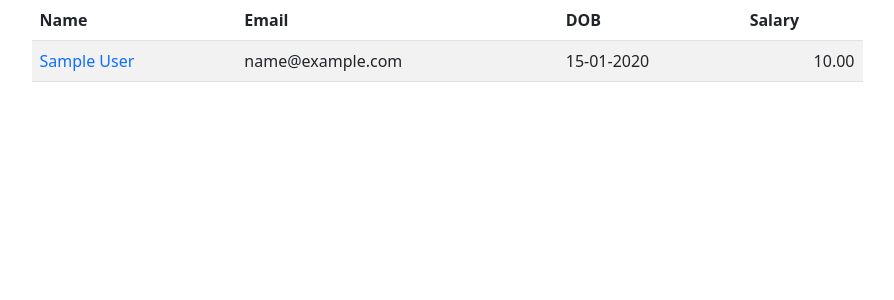
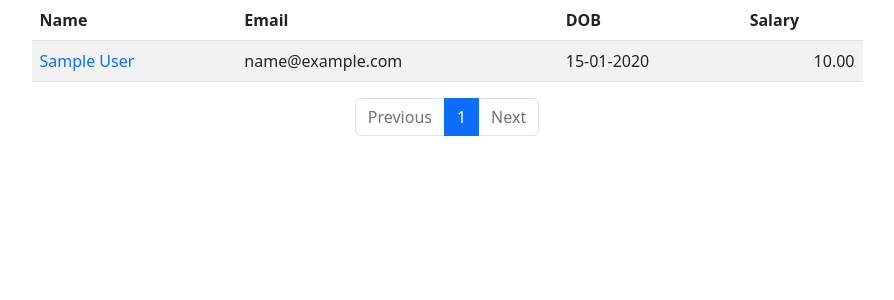
Before and after one commit to walteranyika/data_project, a Django app: page /employees in a window 1280 px wide. Shown: the top 300 px of the page, without its empty margins (193-1087 px from the left). Run offline with Django 4.2, Linux system fonts and the light colour scheme; tables that the repository leaves empty hold one stand-in row (values such as "Sample post").

Commit message:
Added paginnation to items list

```diff
--- a/main_app/views.py
+++ b/main_app/views.py
@@ -1,3 +1,4 @@
+from django.core.paginator import Paginator
 from django.shortcuts import render, redirect
 
 from main_app.app_forms import EmployeeForm
@@ -22,8 +23,11 @@ def home(request):
 # All employees
 # One employee
 def all_employees(request):
-    employees = Employee.objects.all()  # SELECT * FROM employees
-    return render(request, "all_employees.html", {"employees": employees})
+    employees = Employee.objects.all().order_by("-dob")  # SELECT * FROM employees
+    paginator = Paginator(employees, 15)
+    page_number = request.GET.get('page')
+    page_obj = paginator.get_page(page_number)
+    return render(request, "all_employees.html", {"employees": page_obj})
 
 
 def employee_details(request, emp_id):
--- a/templates/all_employees.html
+++ b/templates/all_employees.html
@@ -7,7 +7,8 @@
           content="width=device-width, user-scalable=no, initial-scale=1.0, maximum-scale=1.0, minimum-scale=1.0">
     <meta http-equiv="X-UA-Compatible" content="ie=edge">
     <title>All Employees</title>
-    <link href="https://cdn.jsdelivr.net/npm/bootstrap@5.2.3/dist/css/bootstrap.min.css" rel="stylesheet" integrity="sha384-rbsA2VBKQhggwzxH7pPCaAqO46MgnOM80zW1RWuH61DGLwZJEdK2Kadq2F9CUG65" crossorigin="anonymous">
+    <link href="https://cdn.jsdelivr.net/npm/bootstrap@5.2.3/dist/css/bootstrap.min.css" rel="stylesheet"
+          integrity="sha384-rbsA2VBKQhggwzxH7pPCaAqO46MgnOM80zW1RWuH61DGLwZJEdK2Kadq2F9CUG65" crossorigin="anonymous">
 </head>
 <body>
 <div class="container">
@@ -30,11 +31,67 @@
                         </td>
                         <td>{{ employee.email }}</td>
                         <td>{{ employee.dob | date:"d-m-Y" }}</td>
-                              <td class="text-end">{{ employee.salary | intcomma}}</td>
+                        <td class="text-end">{{ employee.salary | intcomma }}</td>
                     </tr>
                 {% endfor %}
                 </tbody>
             </table>
+            <!--Pagination-->
+    <nav aria-label="Page navigation example">
+      <ul class="pagination justify-content-center">
+        {% if employees.has_previous %}
+          <li class="page-item">
+            <a class="page-link" href="?page={{ employees.previous_page_number }}">Previous</a>
+          </li>
+        {% else %}
+          <li class="page-item disabled">
+            <a class="page-link" href="#" tabindex="-1" aria-disabled="True">Previous</a>
+          </li>
+        {% endif %}
+        {% for i in employees.paginator.page_range %}
+          {% if employees.number == i %}
+            <li class="page-item active" aria-current="page">
+              <span class="page-link">
+                {{ i }}
+{#                <span class="sr-only">(current)</span>#}
+              </span>
+            </li>
+          {% else %}
+            <li class="page-item"><a class="page-link" href="?page={{ i }}">{{ i }}</a></li>
+          {% endif %}
+        {% endfor %}
+        {% if employees.has_next %}
+          <li class="page-item">
+            <a class="page-link" href="?page={{ employees.next_page_number }}">Next</a>
+          </li>
+        {% else %}
+          <li class="page-item disabled">
+            <a class="page-link" href="#" tabindex="-1" aria-disabled="True">Next</a>
+          </li>
+        {% endif %}
+      </ul>
+    </nav>
+{#            <!--Pagination-->#}
+{#            <div class="container p-4">#}
+{#                <div class="pagination justify-content-center">#}
+{#            <span class="step-links">#}
+{#              {% if employees.has_previous %}#}
+{#                  <a href="?page=1">&laquo; first</a>#}
+{#                  <a href="?page={{ employees.previous_page_number }}">previous</a>#}
+{#              {% endif %}#}
+{##}
+{#                <span class="current">#}
+{#                    Page {{ employees.number }} of {{ employees.paginator.num_pages }}#}
+{#                </span>#}
+{##}
+{#                {% if employees.has_next %}#}
+{#                    <a href="?page={{ employees.next_page_number }}">next</a>#}
+{#                    <a href="?page={{ employees.paginator.num_pages }}">last &raquo;</a>#}
+{#                {% endif %}#}
+{#            </span>#}
+{#                </div>#}
+{#            </div>#}
+{#            <!--end of Pagination-->#}
         </div>
     </div>
 </div>
--- a/templates/employee_details.html
+++ b/templates/employee_details.html
@@ -1,3 +1,4 @@
+{% load humanize %}
 <!doctype html>
 <html lang="en">
 <head>
@@ -23,7 +24,7 @@
                          <p class="card-text">Ksh {{ employee.salary }}</p>
                          <p class="card-text">Born on {{ employee.dob }}</p>
                          <p class="card-text">Address {{ employee.email }}</p>
-                         <p class="card-text">Added On {{ employee.created_at }}</p>
+                         <p class="card-text">Added On {{ employee.created_at | naturaltime}}</p>
                      </div>
                  </div>
              </div>
```
Lines whose indentation alone changed are shown as unchanged.
